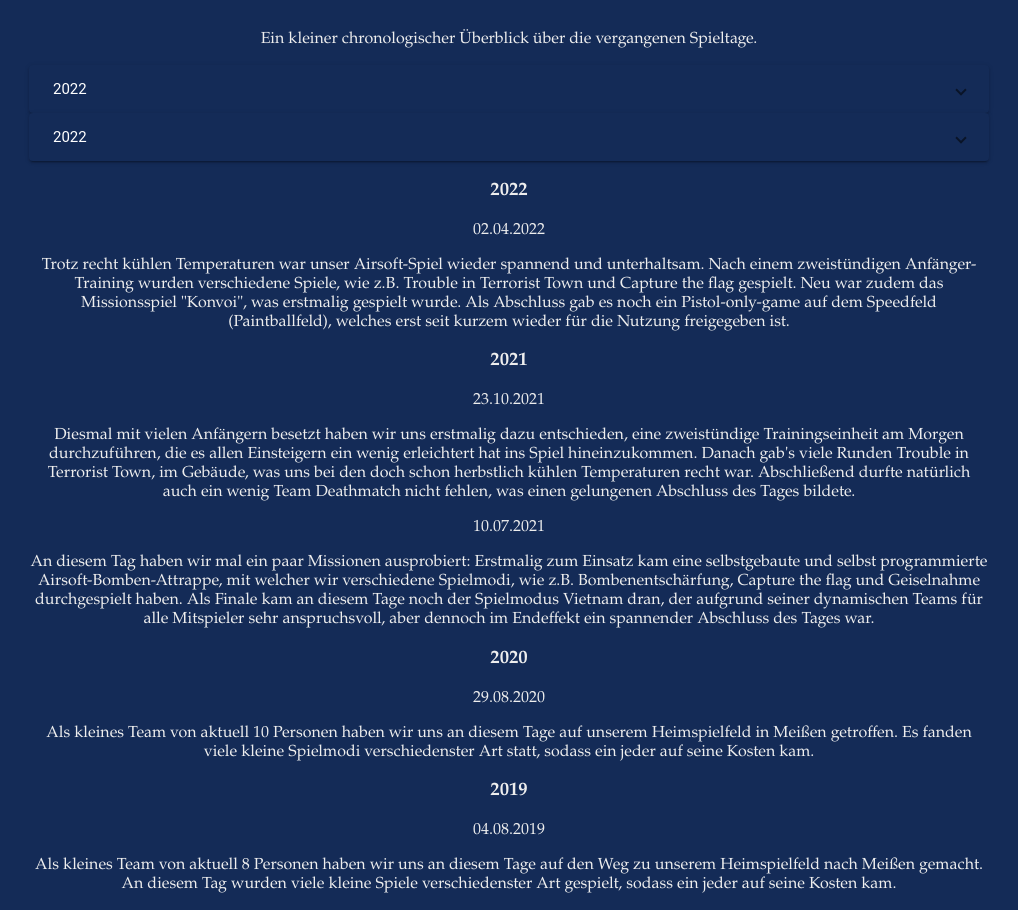
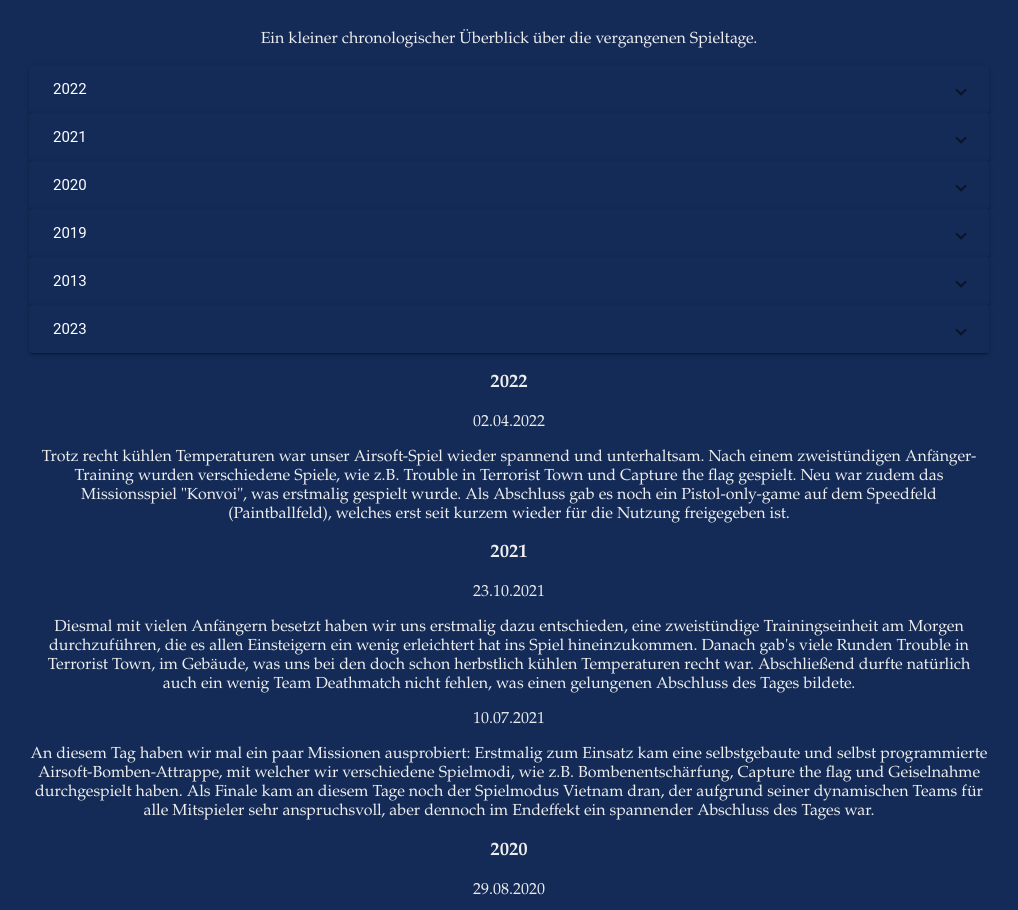
Before and after one commit to freizeit-team-dresden/airsoft, an Angular app: page /#/about-us in a window 1280 px wide. Shown: the part 1447-2357 px from the top of the page, without its empty margins (131-1149 px from the left). Built offline with nearby package versions, Linux system fonts and the light colour scheme.

Commit message:
Update about-us.component.html

```diff
--- a/src/app/about-us/about-us.component.html
+++ b/src/app/about-us/about-us.component.html
@@ -40,21 +40,88 @@ Wir würden uns sehr freuen!<br>
       </mat-panel-title>
     </mat-expansion-panel-header>
 
-    <mat-expansion-panel class="expansionPanel">
-        <mat-expansion-panel-header>
-          <mat-panel-title class="expansionPanelHeader">
-            02.04.2022
-          </mat-panel-title>
-        </mat-expansion-panel-header>
+    <p class="expansionPanelContent">02.04.2022
+    Trotz recht kühlen Temperaturen war unser Airsoft-Spiel wieder spannend und unterhaltsam.
+    Nach einem zweistündigen Anfänger-Training wurden verschiedene Spiele, wie z.B. Trouble in Terrorist Town und Capture the flag gespielt. Neu war zudem das Missionsspiel "Konvoi", was erstmalig gespielt wurde. Als Abschluss gab es noch ein Pistol-only-game auf dem Speedfeld (Paintballfeld), welches erst seit kurzem wieder für die Nutzung freigegeben ist.
+    </p>
 
-        <p class="expansionPanelContent">Trotz recht kühlen Temperaturen war unser Airsoft-Spiel wieder spannend und unterhaltsam.
-            Nach einem zweistündigen Anfänger-Training wurden verschiedene Spiele, wie z.B. Trouble in Terrorist Town und Capture the flag gespielt. Neu war zudem das Missionsspiel "Konvoi", was erstmalig gespielt wurde. Als Abschluss gab es noch ein Pistol-only-game auf dem Speedfeld (Paintballfeld), welches erst seit kurzem wieder für die Nutzung freigegeben ist.</p>
-      </mat-expansion-panel>
 </mat-expansion-panel>
+
+<mat-expansion-panel class="expansionPanel">
+    <mat-expansion-panel-header>
+      <mat-panel-title class="expansionPanelHeader">
+        2021
+      </mat-panel-title>
+    </mat-expansion-panel-header>
+
+    <p class="expansionPanelContent">23.10.2021
+    Diesmal mit vielen Anfängern besetzt haben wir uns erstmalig dazu entschieden, eine zweistündige Trainingseinheit am Morgen durchzuführen, die es allen Einsteigern ein wenig erleichtert hat ins Spiel hineinzukommen. Danach gab's viele Runden Trouble in Terrorist Town, im Gebäude, was uns bei den doch schon herbstlich kühlen Temperaturen recht war. Abschließend durfte natürlich auch ein wenig Team Deathmatch nicht fehlen, was einen gelungenen Abschluss des Tages bildete.
+    </p>
+
+    <p class="expansionPanelContent">10.07.2021
+    An diesem Tag haben wir mal ein paar Missionen ausprobiert: Erstmalig zum Einsatz kam eine selbstgebaute und selbst programmierte Airsoft-Bomben-Attrappe, mit welcher wir verschiedene Spielmodi, wie z.B. Bombenentschärfung, Capture the flag und Geiselnahme durchgespielt haben. Als Finale kam an diesem Tage noch der Spielmodus Vietnam dran, der aufgrund seiner dynamischen Teams für alle Mitspieler sehr anspruchsvoll, aber dennoch im Endeffekt ein spannender Abschluss des Tages war.
+    </p>
+
+</mat-expansion-panel>
+
+<mat-expansion-panel class="expansionPanel">
+    <mat-expansion-panel-header>
+      <mat-panel-title class="expansionPanelHeader">
+        2020
+      </mat-panel-title>
+    </mat-expansion-panel-header>
+
+    <p class="expansionPanelContent">29.08.2020
+    Als kleines Team von aktuell 10 Personen haben wir uns an diesem Tage auf  unserem Heimspielfeld in Meißen getroffen.  Es fanden viele kleine Spielmodi verschiedenster Art statt, sodass ein jeder auf seine Kosten kam.
+    </p>
+
+</mat-expansion-panel>
+
+<mat-expansion-panel class="expansionPanel">
+    <mat-expansion-panel-header>
+      <mat-panel-title class="expansionPanelHeader">
+        2019
+      </mat-panel-title>
+    </mat-expansion-panel-header>
+
+    <p class="expansionPanelContent">04.08.2019
+    Als kleines Team von aktuell 8 Personen haben wir uns an diesem Tage auf den Weg zu unserem Heimspielfeld nach Meißen gemacht. An diesem Tag wurden viele kleine Spiele verschiedenster Art gespielt, sodass ein jeder auf seine Kosten kam.
+    </p>
+
+<mat-expansion-panel class="expansionPanel">
+    <mat-expansion-panel-header>
+      <mat-panel-title class="expansionPanelHeader">
+        2018
+      </mat-panel-title>
+    </mat-expansion-panel-header>
+
+    <p class="expansionPanelContent">26.08.2018
+    Das war er: Der erste richtige Spieltag mit unserem neuen Team nach mehrjähriger Pause!
+    Mit einer kunterbunten Mischung aus P226, P90, SVD, M1911, 2x G36, einer ASG, MP7 und einer USP ging es mit vielen Anfängern an den Start. Viele verschiedene Kennlern-Modi in 2er-Teams, aber auch Klassiker wie Team Deathmatch wurden gespielt und haben allen Teilnehmenden viel Spaß gemacht. Erstmals wurde auch Trouble in Terrorist Town gespielt - in einer der Computerspiel-Version nachempfundenen Airsoft-Version.
+    </p>
+
+</mat-expansion-panel>
+
+</mat-expansion-panel>
+
+<mat-expansion-panel class="expansionPanel">
+    <mat-expansion-panel-header>
+      <mat-panel-title class="expansionPanelHeader">
+        2013
+      </mat-panel-title>
+    </mat-expansion-panel-header>
+
+    <p class="expansionPanelContent">04.08.2019
+    Gründung des Teams im Airsoft-Verzeichnis Dresden
+    </p>
+
+</mat-expansion-panel>
+
+
 <mat-expansion-panel class="expansionPanel">
   <mat-expansion-panel-header>
     <mat-panel-title class="expansionPanelHeader">
-      2022
+      2023
     </mat-panel-title>
   </mat-expansion-panel-header>
 
```
